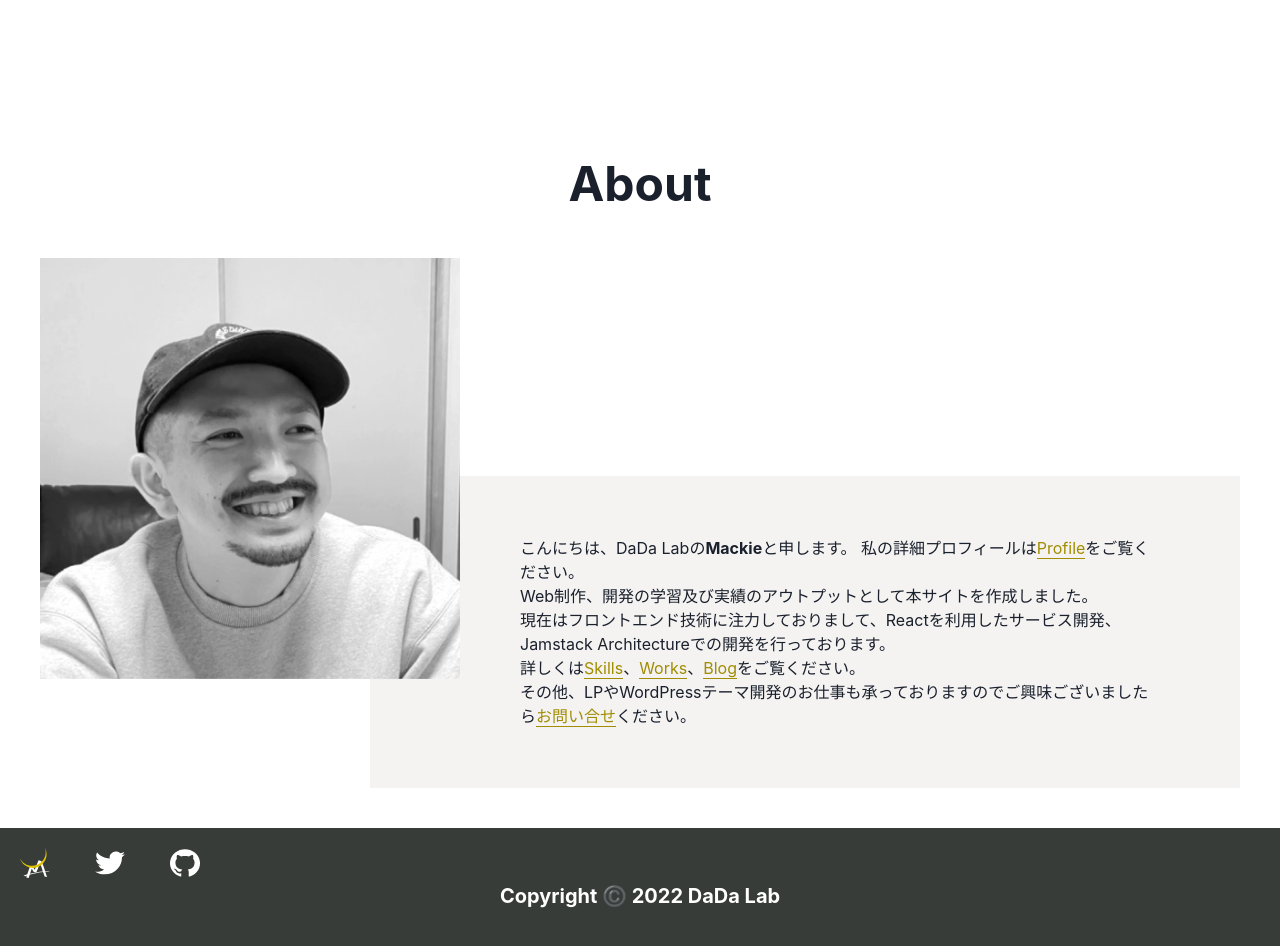
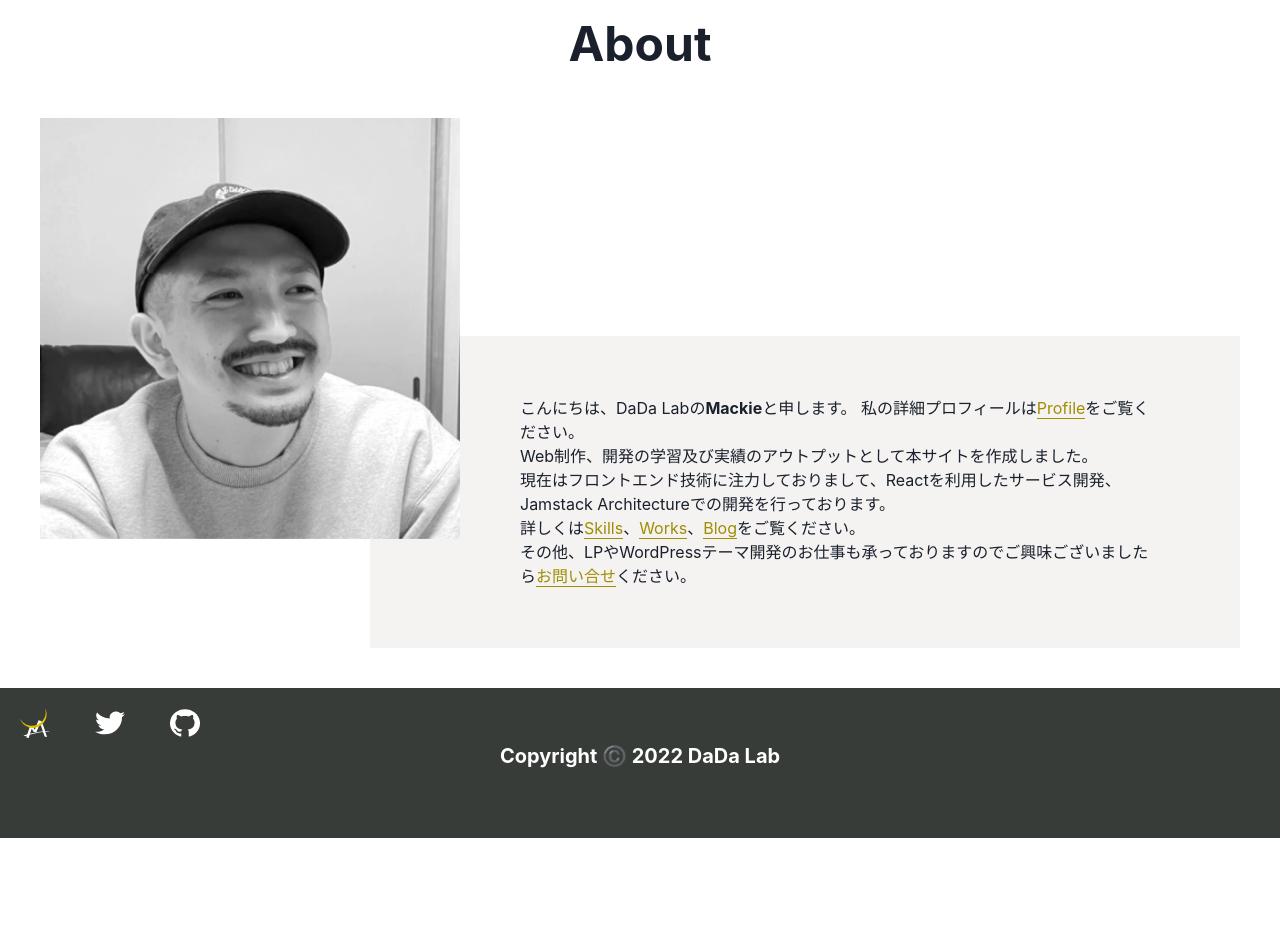
Before and after one commit to Mackie-S/portfolio, a Next.js app: page / in a window 1280 px wide. Shown: the part 820-1766 px from the top of the page. After the commit the page ends 1658 px from the top, so only its background shows below. Built offline with nearby package versions, Linux system fonts and the light colour scheme.

Commit message:
fix: adjust layout

```diff
--- a/src/pages/index.tsx
+++ b/src/pages/index.tsx
@@ -9,9 +9,7 @@ const Home: NextPage = () => {
   return (
     <Page>
       <Hero />
-      <Container>
-        <About />
-      </Container>
+      <About />
     </Page>
   );
 };
```
